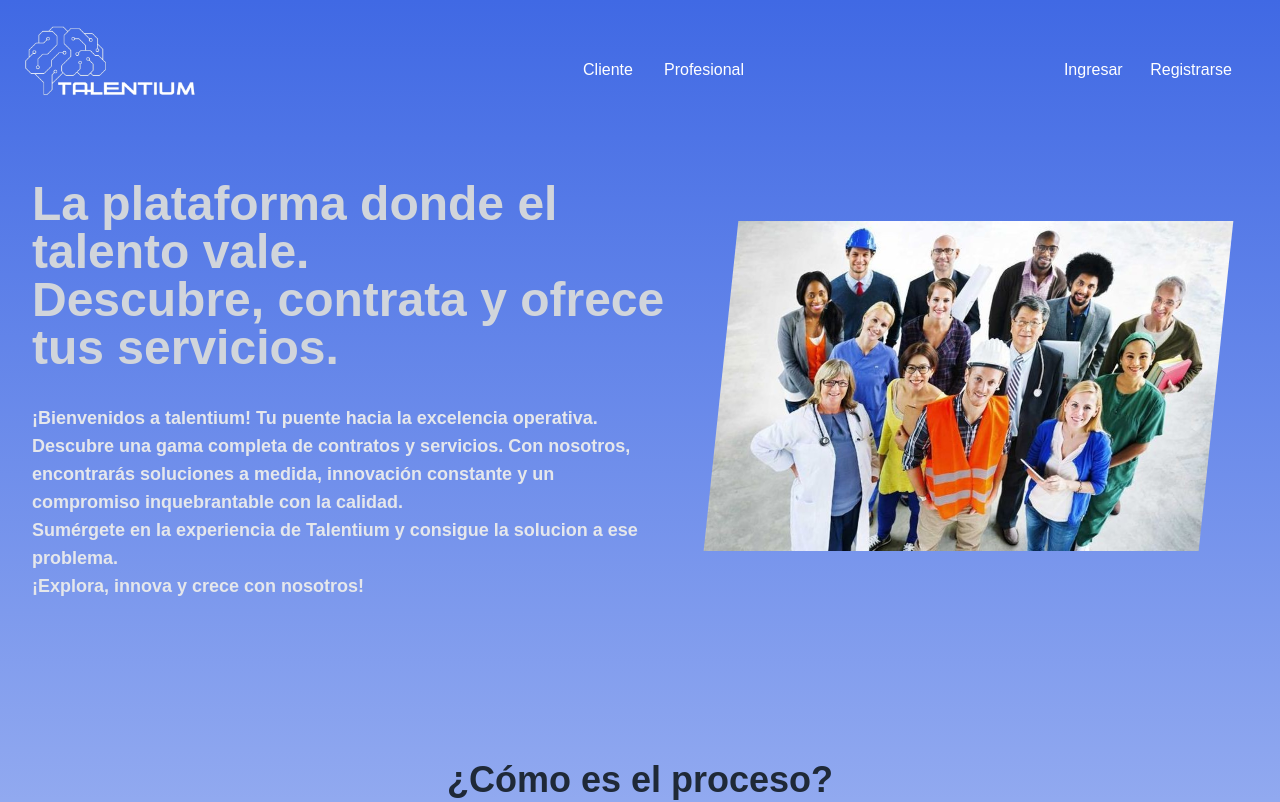
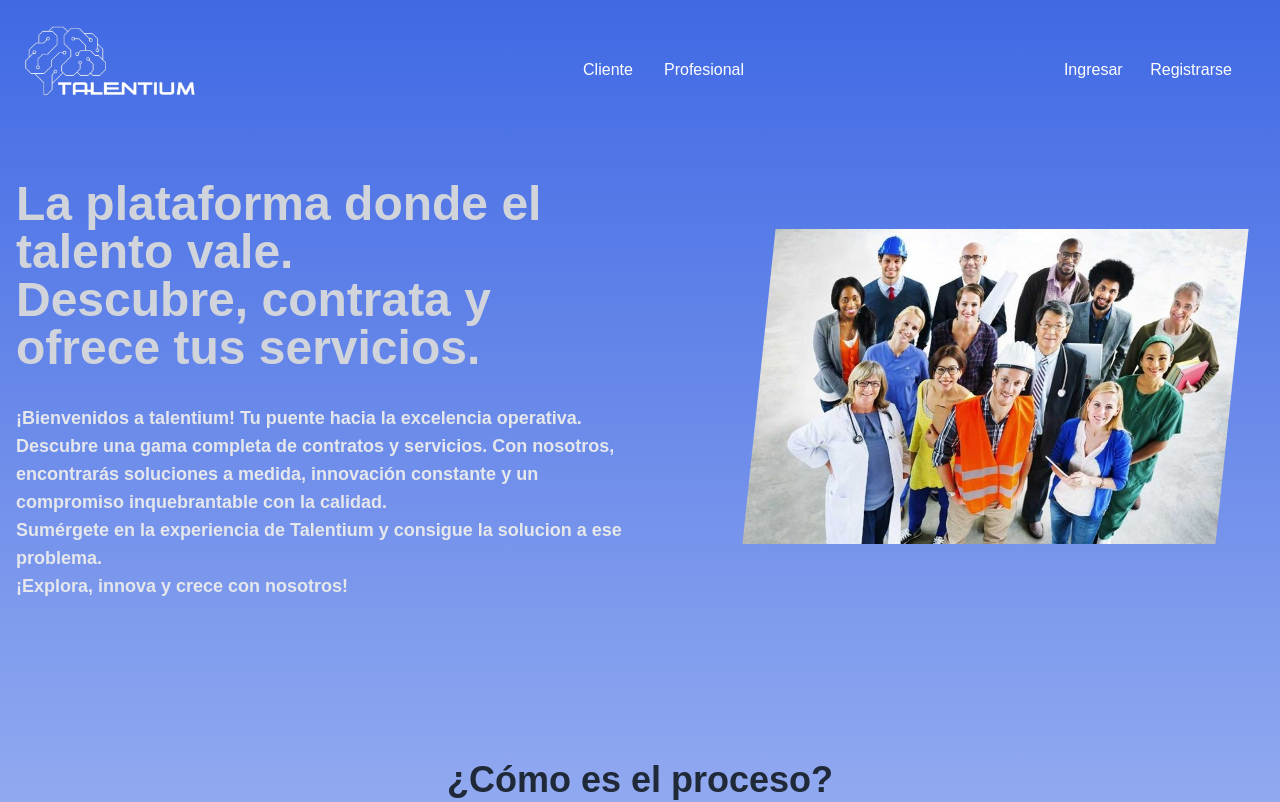
Before and after one commit to nicolemos/Talentium, a React (Vite) app in the folder FrontEnd/talentium-mvp/: page / in a window 1280 px wide. Shown: the top 802 px of the page. Built offline with nearby package versions, Linux system fonts and the light colour scheme.

Commit message:
change max-w

```diff
--- a/FrontEnd/talentium-mvp/src/screens/Hero.tsx
+++ b/FrontEnd/talentium-mvp/src/screens/Hero.tsx
@@ -1,6 +1,6 @@
 const Hero: React.FC = () => {
     return (
-        <section className='flex flex-col items-center gap-4 p-4 md:m-4 md:flex md:flex-col md:gap-6 lg:flex lg:flex-row lg:items-center lg:justify-center '>
+        <section className=' max-w-[90rem]  flex flex-col items-center gap-4 p-4 md:m-4 md:flex md:flex-col md:gap-6 lg:flex lg:flex-row lg:mx-auto '>
             <div className='mb-4 py-2 md:flex md:flex-col md:gap-6 '>
                 <h1 className='text-3xl font-bold text-gray-300 lg:text-5xl '>
                     La plataforma donde el talento vale.
@@ -22,9 +22,9 @@ const Hero: React.FC = () => {
                 </p>
             </div>
 
-            <div className='h-auto w-full md:mb-4 md:flex md:flex-col md:p-4 md:w-screen '>
+            <div className='h-auto w-auto ml-20 md:mb-4 md:flex md:flex-col md:p-4 md:w-screen '>
                 <img
-                    className='mb-4 -skew-x-6 p-4'
+                    className='mb-4 -skew-x-6 p-4 w-[700px]'
                     alt='hero'
                     src='/Banner.jpg'
                 />
```
